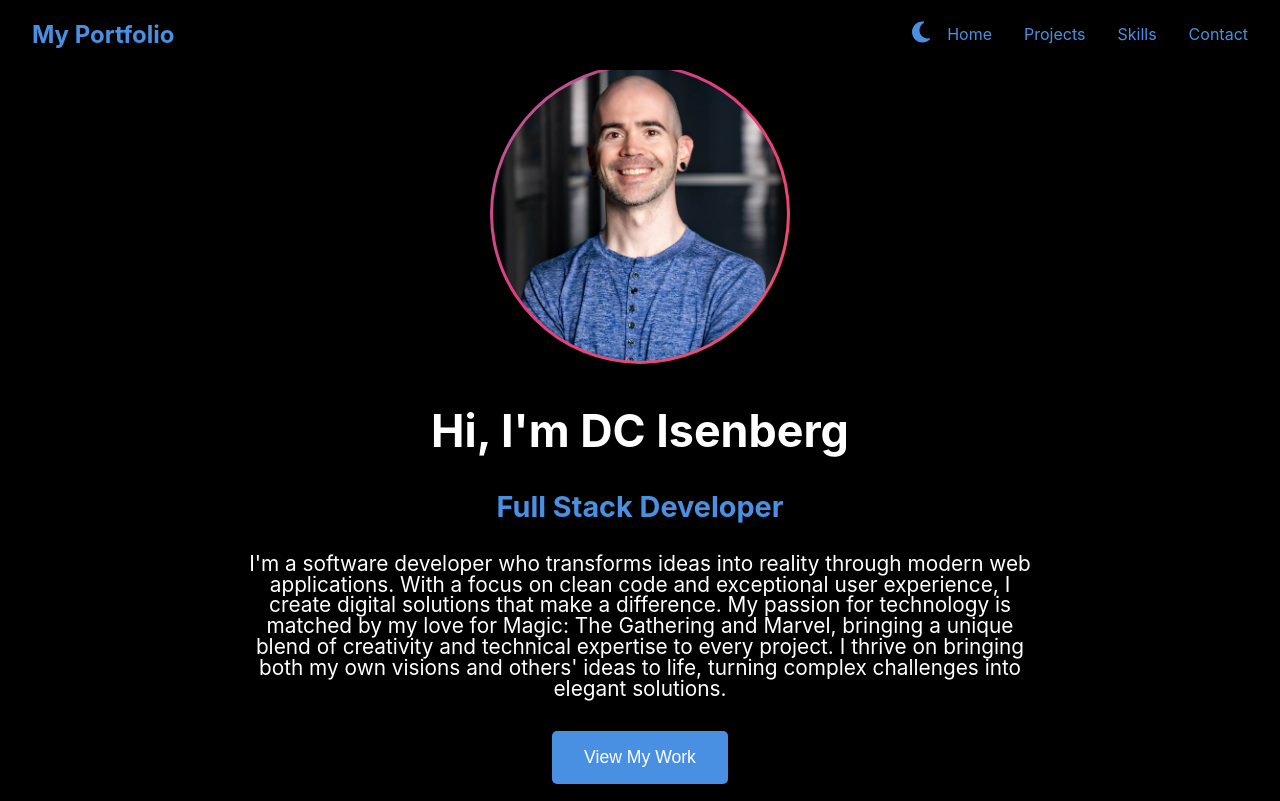
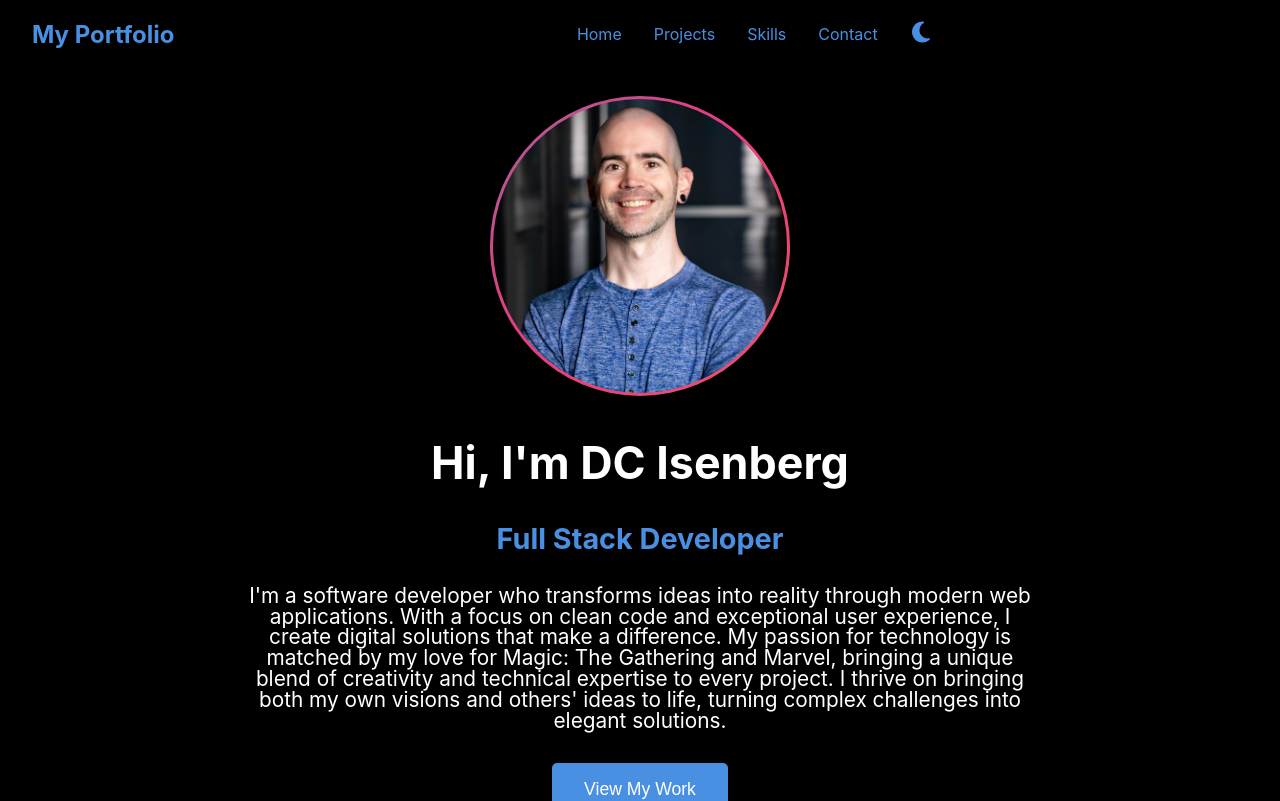
Before and after one commit to DClem742/My-Portfolio, a React (Create React App) app: page / in a window 1280 px wide. Shown: the top 801 px of the page. Built offline with nearby package versions, Linux system fonts and the light colour scheme.

Commit message:
updated dark mode icon for mobile

```diff
--- a/src/components/Contact.css
+++ b/src/components/Contact.css
@@ -15,7 +15,7 @@
 
 .contact-info h3 {
   margin-bottom: 1rem;
-  color: var(--secondary-color);
+  color: white;
 }
 .social-links {
   display: flex;
--- a/src/components/Hero.css
+++ b/src/components/Hero.css
@@ -5,6 +5,7 @@
     justify-content: center;
     background: var(--bg-color);
     text-align: center;
+    padding-top: 200px; /* Add this line to create space for navbar */
 }
 
 .hero-content h1 {
@@ -35,7 +36,7 @@
   .profile-image {
     width: 400px;
     height: 400px;
-    margin: 0 auto 2rem;
+    margin: 2rem auto 2rem;
     border-radius: 50%;
     overflow: hidden;
     padding: 3px;
--- a/src/components/Navbar.css
+++ b/src/components/Navbar.css
@@ -67,4 +67,25 @@
   .nav-links a {
     margin: 0.5rem 0;
   }
+  .navbar-left {
+    display: flex;
+    align-items: center;
+  }
+
+  .navbar-right {
+    display: flex;
+    align-items: center;
+    gap: 1rem;
+  }
 }
+
+.nav-controls {
+  display: flex;
+  align-items: center;
+  gap: 1rem;
+}
+
+.dark-mode-toggle {
+  display: flex;
+  align-items: center;
+}
--- a/src/components/Navbar.js
+++ b/src/components/Navbar.js
@@ -13,10 +13,16 @@ const Navbar = () => {
         <a href="#skills" onClick={() => setIsOpen(false)}>Skills</a>
         <a href="#contact" onClick={() => setIsOpen(false)}>Contact</a>
       </div>
-      <div className="hamburger" onClick={() => setIsOpen(!isOpen)}>
-        <span></span>
-        <span></span>
-        <span></span>
+      <div className="nav-controls">
+        {/* Add your dark mode toggle component here */}
+        <div className="dark-mode-toggle">
+          {/* Your dark mode icon/button */}
+        </div>
+        <div className="hamburger" onClick={() => setIsOpen(!isOpen)}>
+          <span></span>
+          <span></span>
+          <span></span>
+        </div>
       </div>
     </nav>
   );
```
